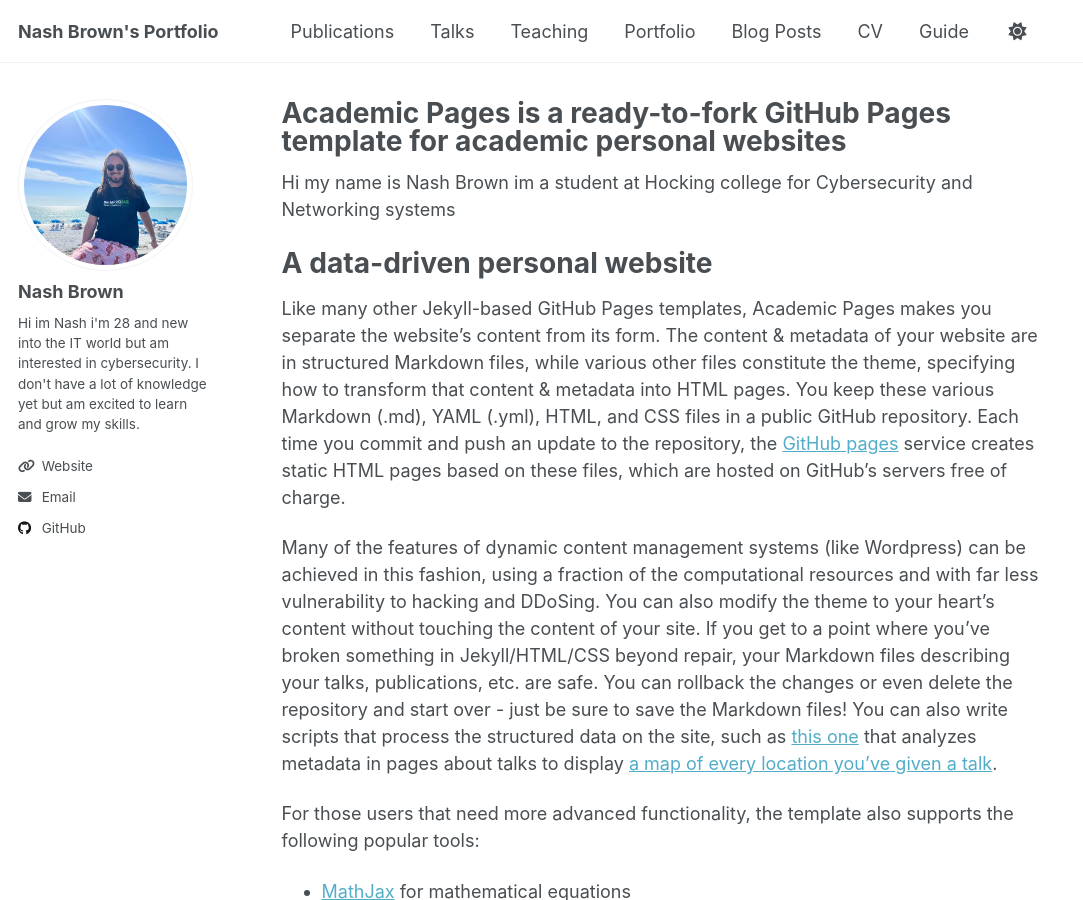
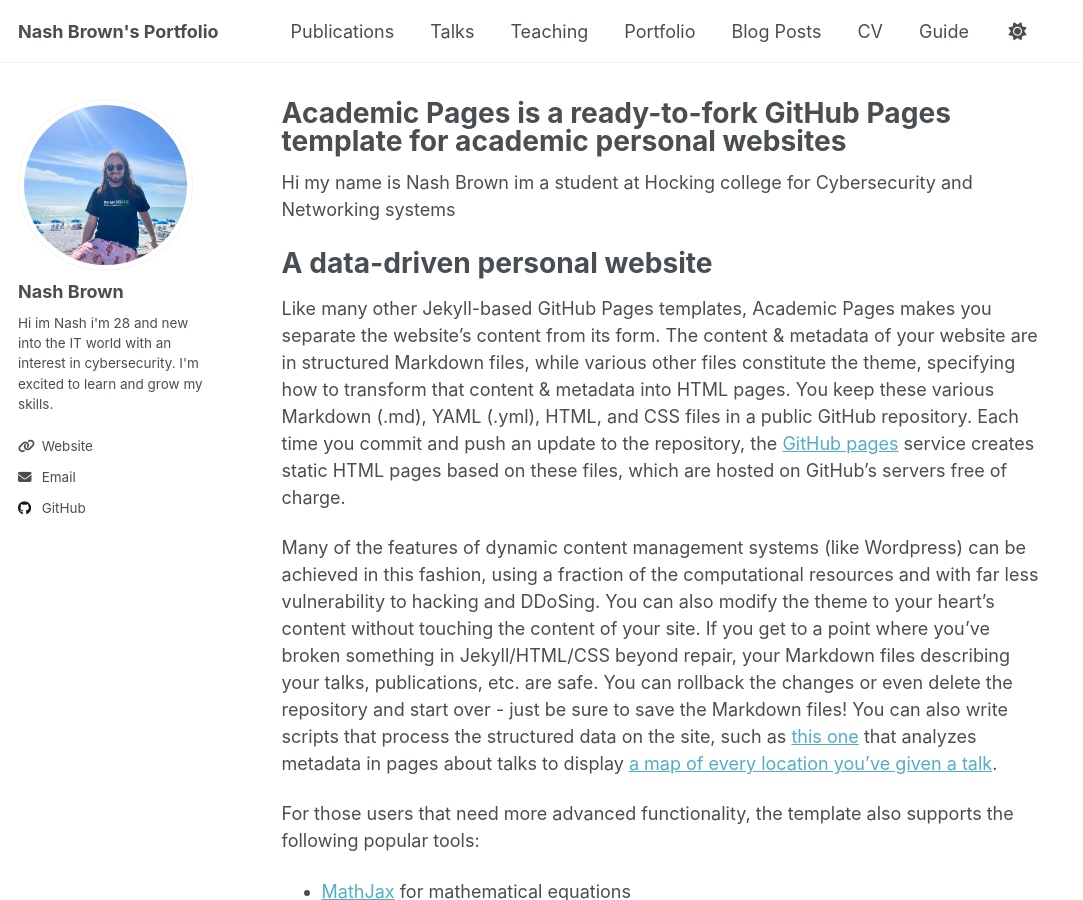
Before and after one commit to N-brown97/Nash-Brown, a Jekyll site: the page built from _pages/about.md, in a window 1280 px wide and 900 px high. Shown: the whole window, without its empty margins (0-1083 px from the left). Built offline with Jekyll 4.4.1, drawn with Linux system fonts in a browser that asks for light colours; a script that is not in the unit is left out.

Commit message:
Update _config.yml

```diff
--- a/_config.yml
+++ b/_config.yml
@@ -26,7 +26,7 @@ author:
   avatar           : "Profile Pic.png"
   name             : "Nash Brown"
   pronouns         : # example: "she/her"
-  bio              : "Hi im Nash i'm 28 and new into the IT world but am interested in cybersecurity. I don't have a lot of knowledge yet but am excited to learn and grow my skills."
+  bio              : "Hi im Nash i'm 28 and new into the IT world with an interest in cybersecurity. I'm excited to learn and grow my skills."
   location         : # "Earth"
   employer         : # "Red Brick University"
   uri              : "https://github.com/N-brown97/Cyber-Playbook"
@@ -48,7 +48,7 @@ author:
   bitbucket        : # Username - Update with your username on the site
   codepen          : # Username
   dribbble         : # Username
-  github           : "Nash-Brown"
+  github           : "N-brown97"
   kaggle           : # Username
   stackoverflow    : # User number or user number and name (i.e., use "1" or "1/jeff-atwood")
 
```
